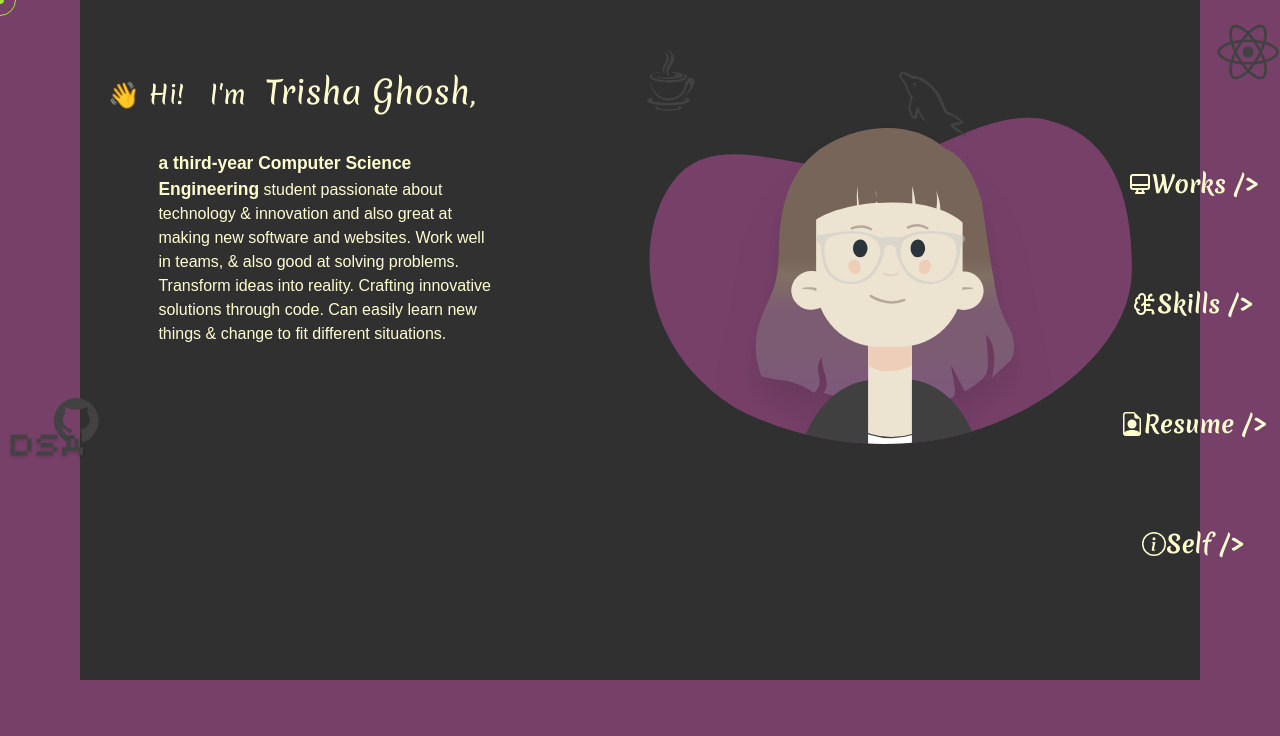
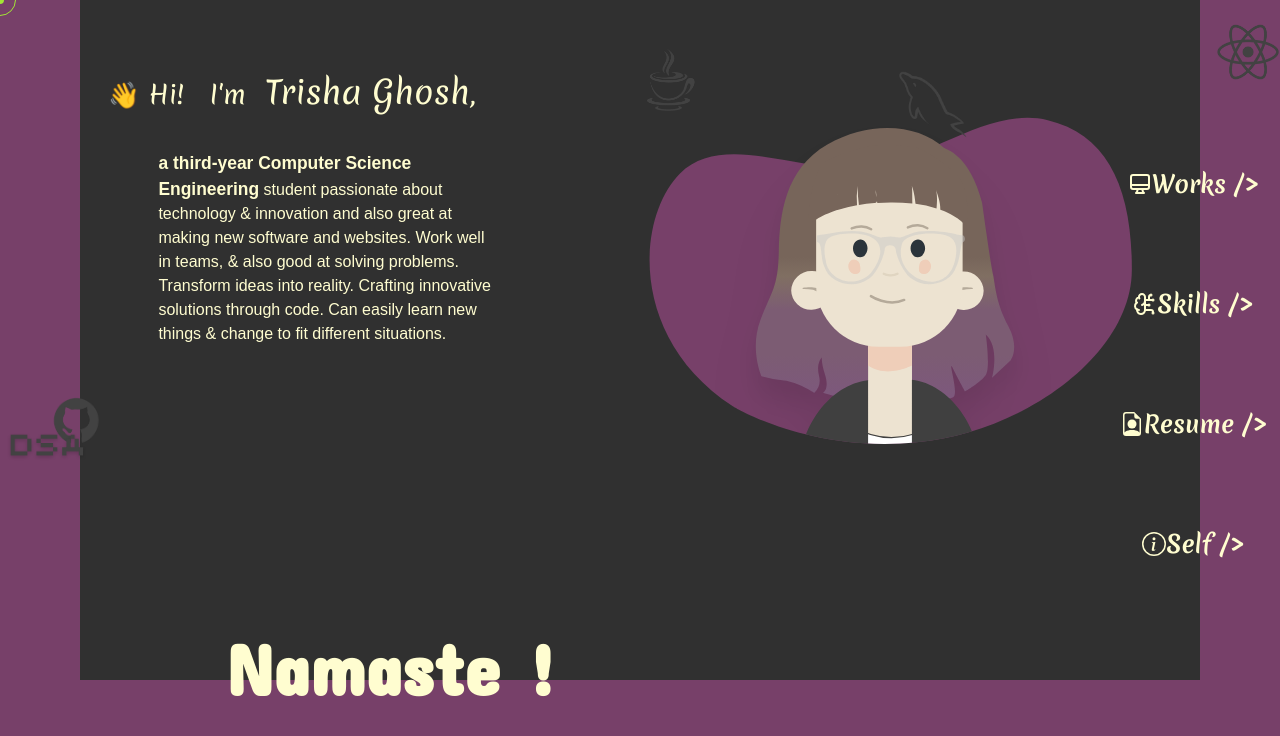
Before and after one commit to ghosh-trisha/Portfolio, a React (Vite) app: page / in a window 1280 px wide. Shown: the top 736 px of the page. Built offline with nearby package versions, Linux system fonts and the light colour scheme; a web font is replaced by a local one.

Commit message:
commited

```diff
--- a/src/components/home/Text.jsx
+++ b/src/components/home/Text.jsx
@@ -10,7 +10,7 @@ function Text() {
 
       <div className='text-[#FFFDD0] relative h-54 lg:top-[15%] lg:left-[14%]  w-[60%] font-w font-[400]'><span className="font-[800] text-[#FFFDD0] text-[109%]">a third-year Computer Science Engineering</span> student passionate about technology & innovation and also great at making new software and websites. Work well in teams, & also good at solving problems. Transform ideas into reality. Crafting innovative solutions through code. Can easily learn new things & change to fit different situations.</div>
 
-      {/* <div className='text-[#FFFDD0] text-7xl font-co font-extrabold absolute bottom-[-1.5rem] left-[26%] fixed'><Link>Namaste !</Link></div> */}
+      <div className='text-[#FFFDD0] text-7xl font-co font-extrabold absolute bottom-[-1.5rem] left-[26%] fixed'><Link>Namaste !</Link></div>
     </>
   )
 }
```
